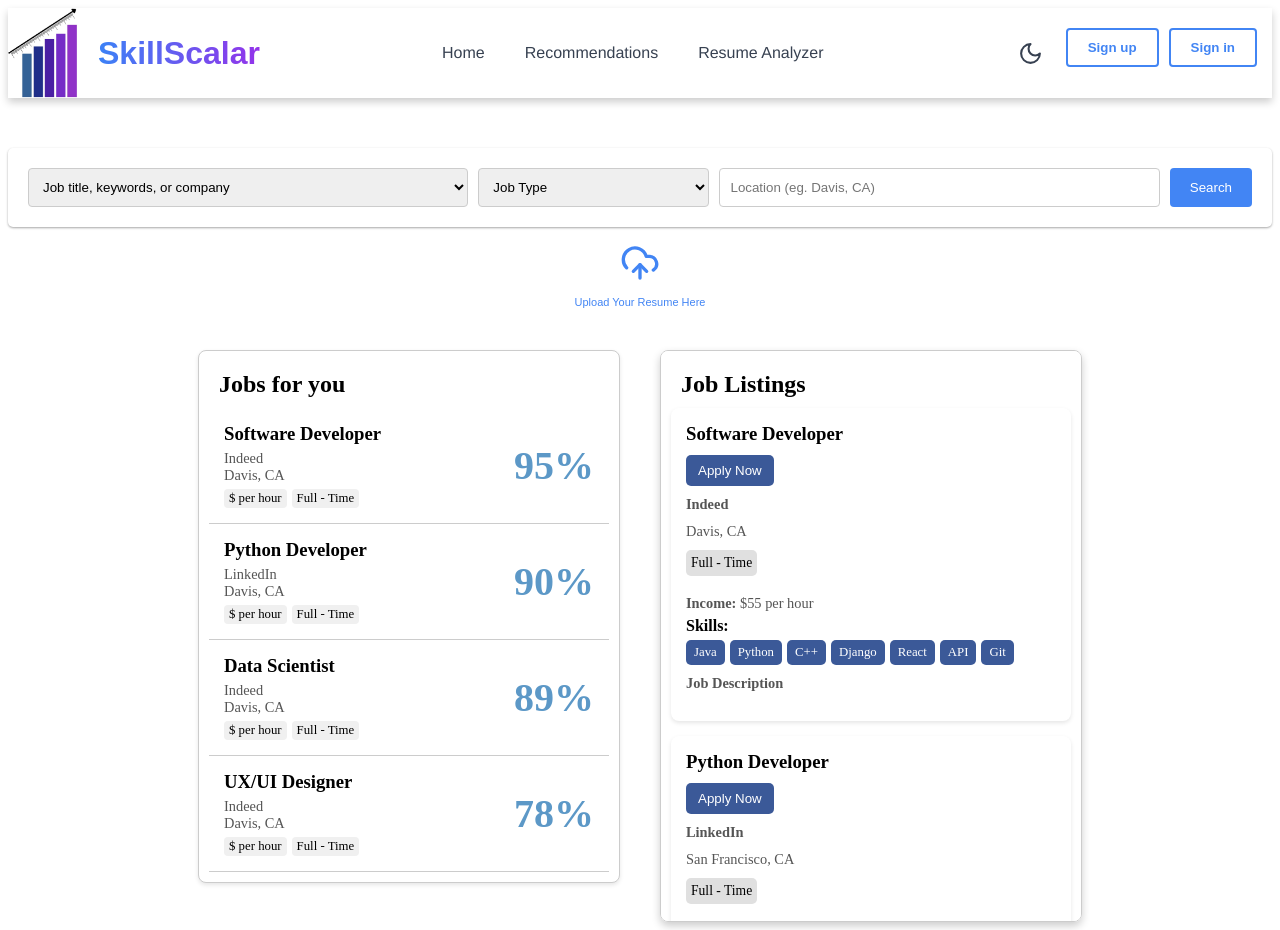
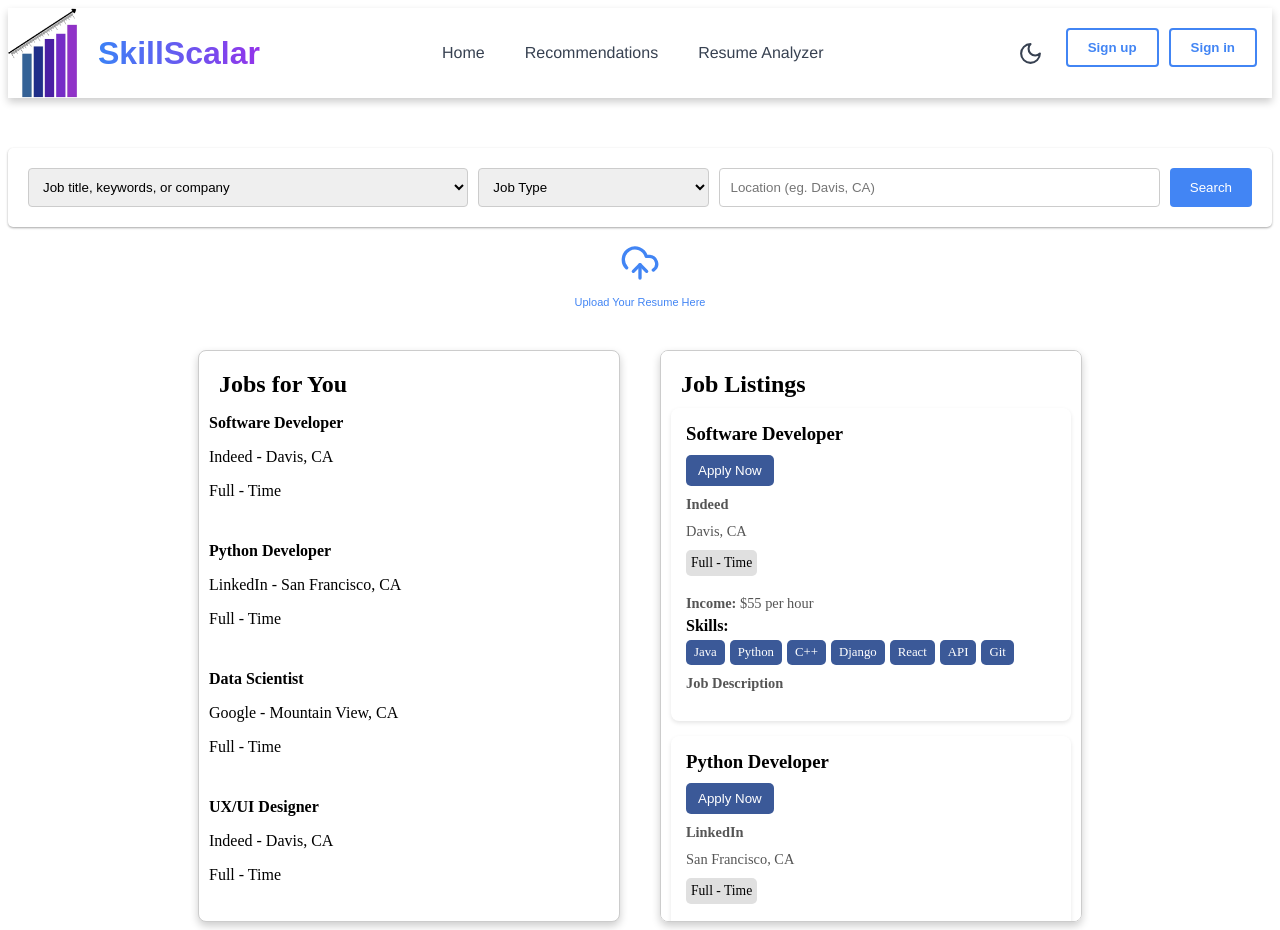
Before and after one commit to aalcar/skillsync, a React app: page /dashboard in a window 1280 px wide. Built offline with nearby package versions, Linux system fonts and the light colour scheme; the HTML template or start-up script is replaced by a standard one.

Commit message:
Update JobsForYou.jsx
updated jobs for you

```diff
--- a/src/JobsForYou.jsx
+++ b/src/JobsForYou.jsx
@@ -1,125 +1,42 @@
 import React from 'react';
 
-function JobListing({ title, company, location, payRate, type, matchPercentage, darkMode }) {
+function JobsForYou() {
   return (
-    <div
-      style={{
-        borderBottom: `1px solid ${darkMode ? '#5A4B81' : '#ccc'}`,
-        padding: '15px',
-        display: 'flex',
-        justifyContent: 'space-between',
-        alignItems: 'center',
-        color: darkMode ? '#E0CFF2' : '#000000',
-      }}
-    >
-      <div>
-        <h3 style={{ margin: '0 0 5px 0', fontWeight: 'bold' }}>{title}</h3>
-        <p style={{ margin: 0, fontSize: '0.9em', color: darkMode ? '#BFA3D4' : '#555' }}>{company}</p>
-        <p style={{ margin: 0, fontSize: '0.9em', color: darkMode ? '#BFA3D4' : '#555' }}>{location}</p>
-        <div style={{ display: 'flex', alignItems: 'center', marginTop: '5px' }}>
-          <span
-            style={{
-              backgroundColor: darkMode ? '#5A4B81' : '#f0f0f0',
-              padding: '2px 5px',
-              borderRadius: '4px',
-              marginRight: '5px',
-              fontSize: '0.8em',
-              color: darkMode ? '#E0CFF2' : '#000000',
-            }}
-          >
-            $ per hour
-          </span>
-          <span
-            style={{
-              backgroundColor: darkMode ? '#5A4B81' : '#f0f0f0',
-              padding: '2px 5px',
-              borderRadius: '4px',
-              fontSize: '0.8em',
-              color: darkMode ? '#E0CFF2' : '#000000',
-            }}
-          >
-            {type}
-          </span>
-        </div>
+    <div style={{
+      width: '400px', // Match Job Listings width
+      minHeight: '550px', // Match Job Listings height
+      overflowY: 'auto', // Allow scrolling if content overflows
+      border: '1px solid #ccc',
+      borderRadius: '8px',
+      padding: '10px',
+      backgroundColor: 'white',
+      boxShadow: '0 4px 8px rgba(0,0,0,0.2)',
+    }}>
+      <h2 style={{ textAlign: 'left', margin: '10px', fontSize: '1.5em', fontWeight: 'bold' }}>Jobs for You</h2>
+
+      {/* Example Job Listings */}
+      <div style={{ paddingBottom: "10px" }}>
+        <p><strong>Software Developer</strong></p>
+        <p>Indeed - Davis, CA</p>
+        <p>Full - Time</p>
       </div>
-      {/* Match Percentage */}
-      <div
-        style={{
-          fontSize: '2.5em',
-          fontWeight: 'bold',
-          color: darkMode ? '#C084FC' : '#5c98c7',
-          marginLeft: '20px',
-        }}
-      >
-        {matchPercentage}
+      <div style={{ paddingBottom: "10px" }}>
+        <p><strong>Python Developer</strong></p>
+        <p>LinkedIn - San Francisco, CA</p>
+        <p>Full - Time</p>
+      </div>
+      <div style={{ paddingBottom: "10px" }}>
+        <p><strong>Data Scientist</strong></p>
+        <p>Google - Mountain View, CA</p>
+        <p>Full - Time</p>
+      </div>
+      <div style={{ paddingBottom: "10px" }}>
+        <p><strong>UX/UI Designer</strong></p>
+        <p>Indeed - Davis, CA</p>
+        <p>Full - Time</p>
       </div>
     </div>
   );
 }
 
-function JobsForYou({ darkMode }) {
-  return (
-    <div
-      style={{
-        width: '400px',
-        border: `1px solid ${darkMode ? '#5A4B81' : '#ccc'}`,
-        borderRadius: '8px',
-        boxShadow: `0 2px 4px ${darkMode ? 'rgba(255,255,255,0.1)' : 'rgba(0,0,0,0.1)'}`,
-        padding: '10px',
-        backgroundColor: darkMode ? '#1E1B29' : 'white',
-        color: darkMode ? '#E0CFF2' : '#000000',
-      }}
-    >
-      <h2
-        style={{
-          textAlign: 'left',
-          margin: '10px',
-          fontSize: '1.5em',
-          fontWeight: 'bold',
-          color: darkMode ? '#C084FC' : '#000000',
-        }}
-      >
-        Jobs for you
-      </h2>
-      {/* Job Listings */}
-      <JobListing
-        title="Software Developer"
-        company="Indeed"
-        location="Davis, CA"
-        payRate="$ per hour"
-        type="Full - Time"
-        matchPercentage="95%"
-        darkMode={darkMode}
-      />
-      <JobListing
-        title="Python Developer"
-        company="LinkedIn"
-        location="Davis, CA"
-        payRate="$ per hour"
-        type="Full - Time"
-        matchPercentage="90%"
-        darkMode={darkMode}
-      />
-      <JobListing
-        title="Data Scientist"
-        company="Indeed"
-        location="Davis, CA"
-        payRate="$ per hour"
-        type="Full - Time"
-        matchPercentage="89%"
-        darkMode={darkMode}
-      />
-      <JobListing
-        title="UX/UI Designer"
-        company="Indeed"
-        location="Davis, CA"
-        payRate="$ per hour"
-        type="Full - Time"
-        matchPercentage="78%"
-        darkMode={darkMode}
-      />
-    </div>
-  );
-}
-
 export default JobsForYou;
```
